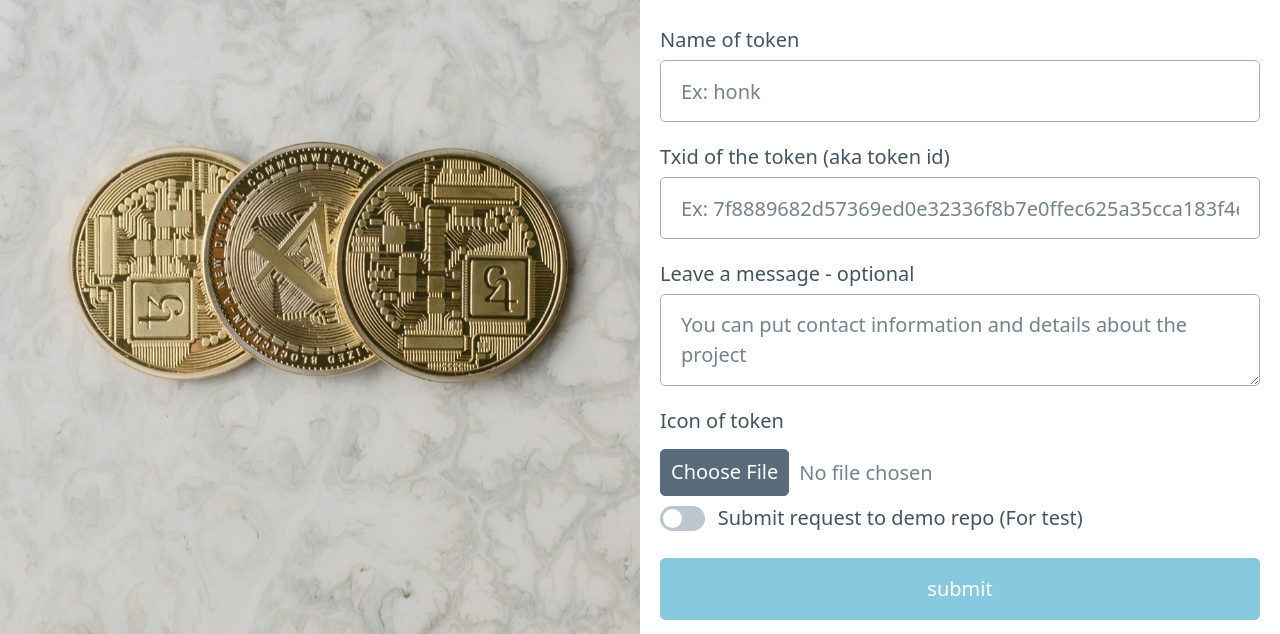
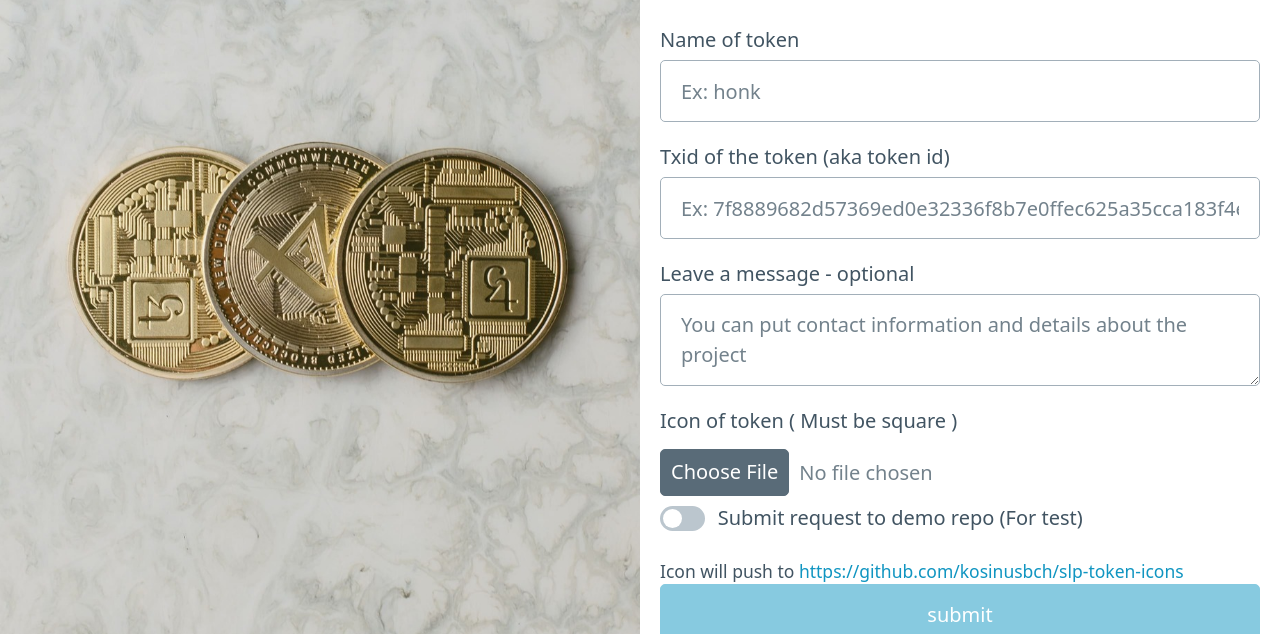
Before and after one commit to salemkode/slp-token-icons-uploader, a website: page src/view/index.html in a window 1280 px wide. Shown: the part 140-774 px from the top of the page. Drawn offline with nearby package versions, Linux system fonts and the light colour scheme; files that its build step writes are made by us from their sources; files whose address does not match are found by name.

Commit message:
Update info

```diff
--- a/src/view/index.html
+++ b/src/view/index.html
@@ -34,8 +34,8 @@
           id="message" cols="30" rows="2"></textarea>
 
         <!-- Icon input -->
-        <label for="icon">Icon of token</label>
-        <input type="file" name="icon" id="icon" />
+        <label for="icon">Icon of token ( Must be square )</label>
+        <input type="file" name="icon" id="icon" accept=".png,.jpg,.jpeg,.svg" />
 
         <!-- isTest checkbox -->
         <label for="isTest">
@@ -51,6 +51,10 @@
           data-sitekey="6Lfn0aseAAAAAPyMljyLN-dp7K3A_XwSJeRdS9Wc"></div>
 
         <!-- Submit-->
+        <small>
+          Icon will push to
+          <a href="https://github.com/kosinusbch/slp-token-icons">https://github.com/kosinusbch/slp-token-icons</a>
+        </small>
         <button id="submit" onclick="submit" disabled>submit</button>
 
         <!-- Repo URL-->
```
